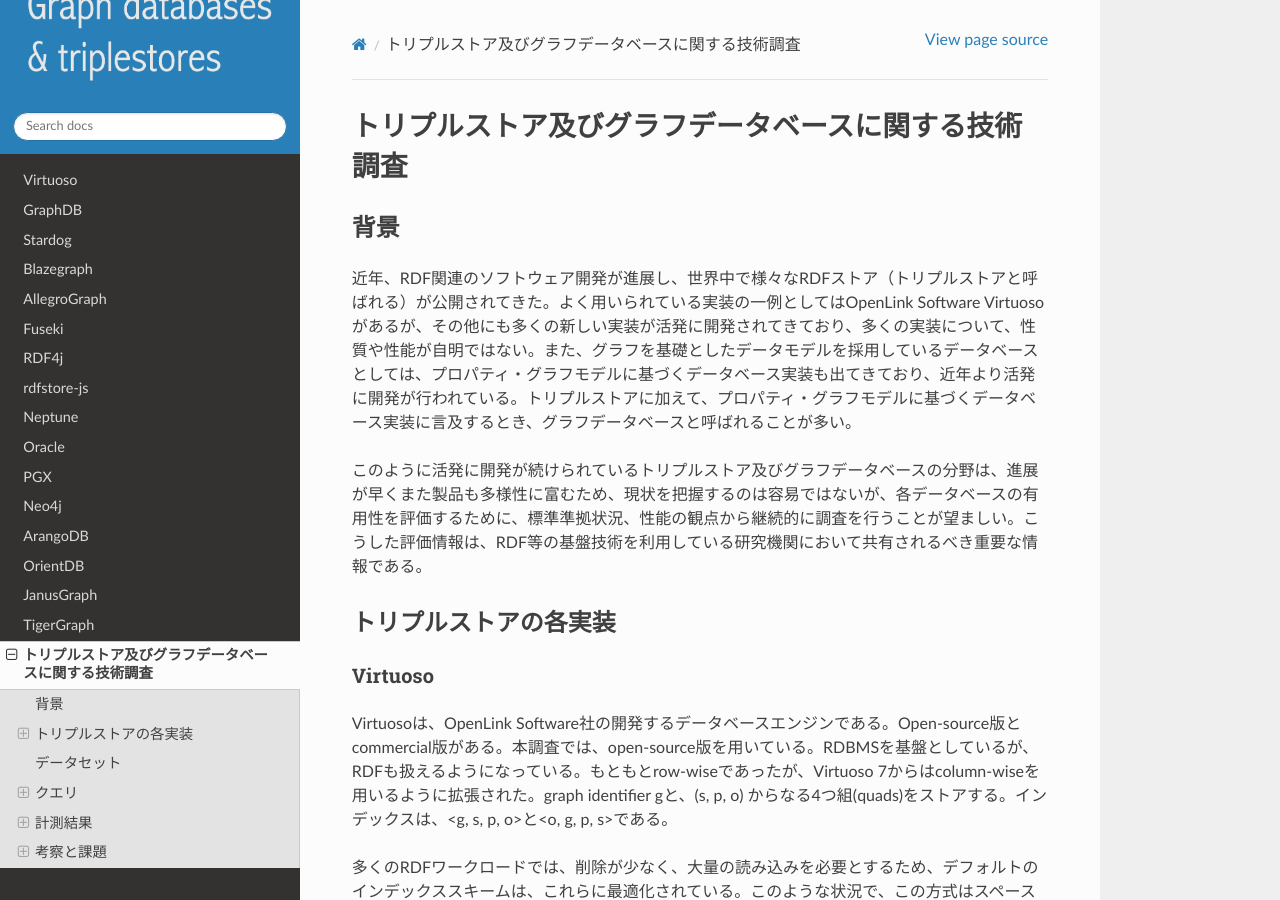
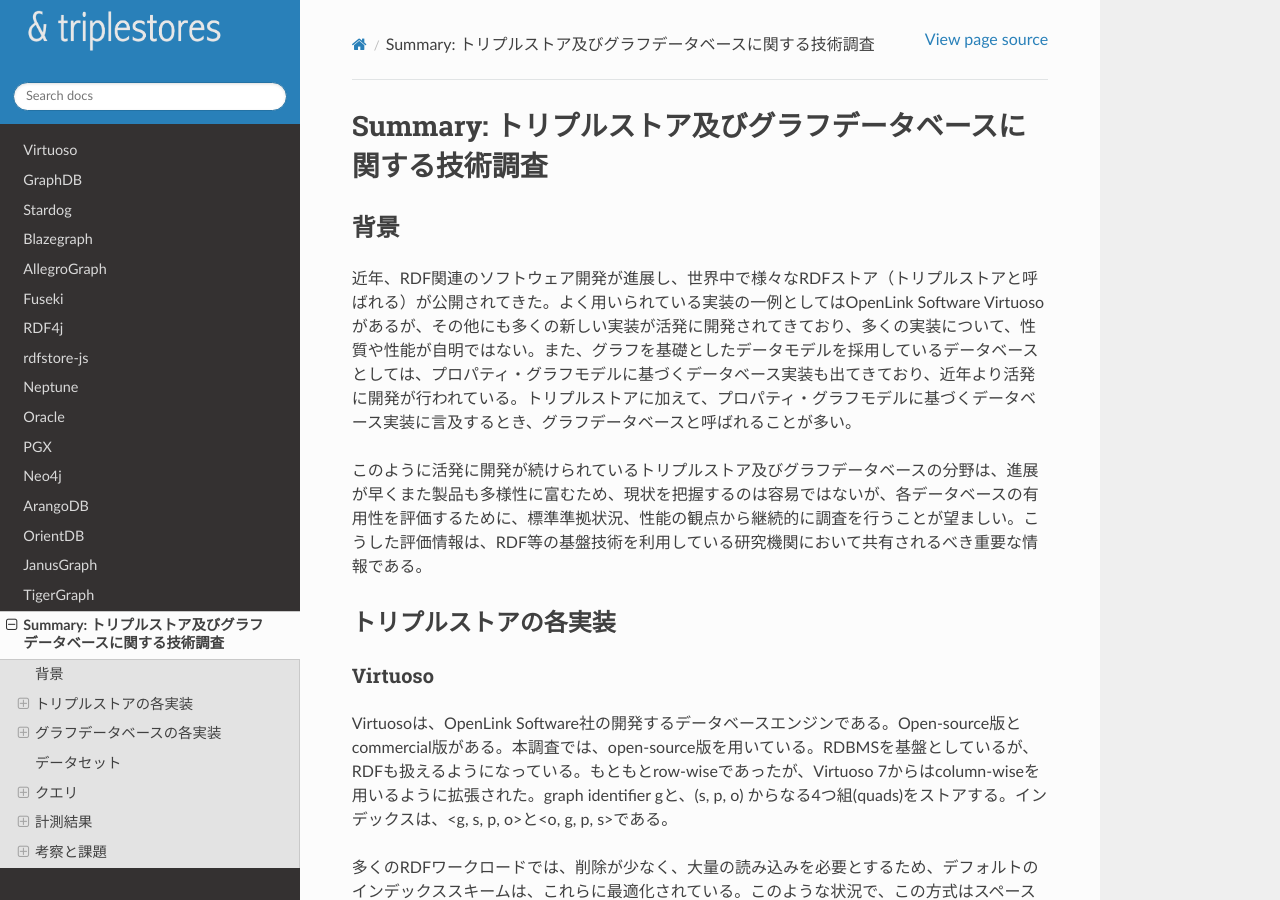
Before and after one commit to dbcls/graphdbs, a Sphinx documentation site: the page built from docs/md/summary.md, in a window 1280 px wide and 900 px high. Built offline with Sphinx 7.4.7 and the Read the Docs theme 2.0.0, drawn with Linux system fonts in a browser that asks for light colours.

Commit message:
Update docs/md/summary.md

```diff
--- a/docs/md/summary.md
+++ b/docs/md/summary.md
@@ -1,4 +1,4 @@
-# トリプルストア及びグラフデータベースに関する技術調査
+# Summary: トリプルストア及びグラフデータベースに関する技術調査
 
 ## 背景
 
@@ -242,7 +242,7 @@
 
 Free, Developer, Enterpriseの3形態あり。Free だと 5000,000 トリプルと3サーバまでの制限あり(https://allegrograph.com/allegrograph-editions/)
 
-**Installation**
+#### Installation
 
 - 以下のURLに名前とメールアドレスを入力して、tarファイルをダウンロード
 
@@ -548,15 +548,17 @@
 
 新しいVPNの作成を選べば、簡単に作成できる.
 
+## グラフデータベースの各実装
+
 ### Neo4j
 
 Neo4jはNeo4j社によって開発されたプロパティグラフを扱うグラフDBであり、クエリ言語としてCypherを利用することができる。ライセンスとしてはオープンソースのCommunity Editionに加え、有償のEnterprise版やクラウド上での利用を想定したAuraが存在する。実装はJava言語によって行われている。
 
-### Neo4j＋Neosemanticsの使い方に関するドキュメントの作成
+**Neo4j＋Neosemanticsの使い方に関するドキュメントの作成**
 
 トリプルストアと異なるデータモデルであるプロパティグラフを扱うデータベースであるNeo4jに対し、RDFデータをプロパティグラフに変換しながらロードを行うプラグインであるNeosemanticsを利用する方法に関し、インデックスの張り方などを含めた調査およびドキュメントの作成を行いました。また、既存の各種トリプルストアに関するドキュメントに関しても、APIを通したクエリの実行方法や、名前付きとしてのロード方法などを追記いたしました。
 
-### Neo4jのクエリ実行時間をCUIから計測する方法に関する記載
+**Neo4jのクエリ実行時間をCUIから計測する方法に関する記載**
 
 Neo4jに対して、curlコマンドを使用してコマンドラインからクエリを実行する方法に関して、docs/md/neo4j.mdに追記させていただきました。
 
```
